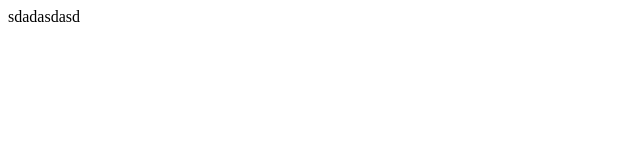
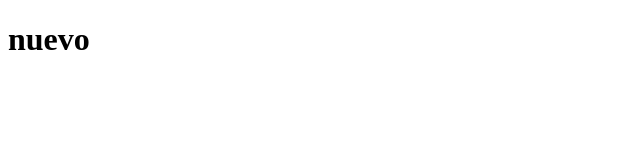
Before and after one commit to Virrueta123/gitnew, a plain HTML site: page index.html in a window 1280 px wide. Shown: the whole page, without its empty margins (0-640 px from the left). Drawn offline with Linux system fonts and the light colour scheme.

Commit message:
actualizando

```diff
--- a/index.html
+++ b/index.html
@@ -7,6 +7,6 @@
     <title>Document</title>
 </head>
 <body>
-    sdadasdasd
+    <h1>nuevo</h1>
 </body>
 </html>
```
